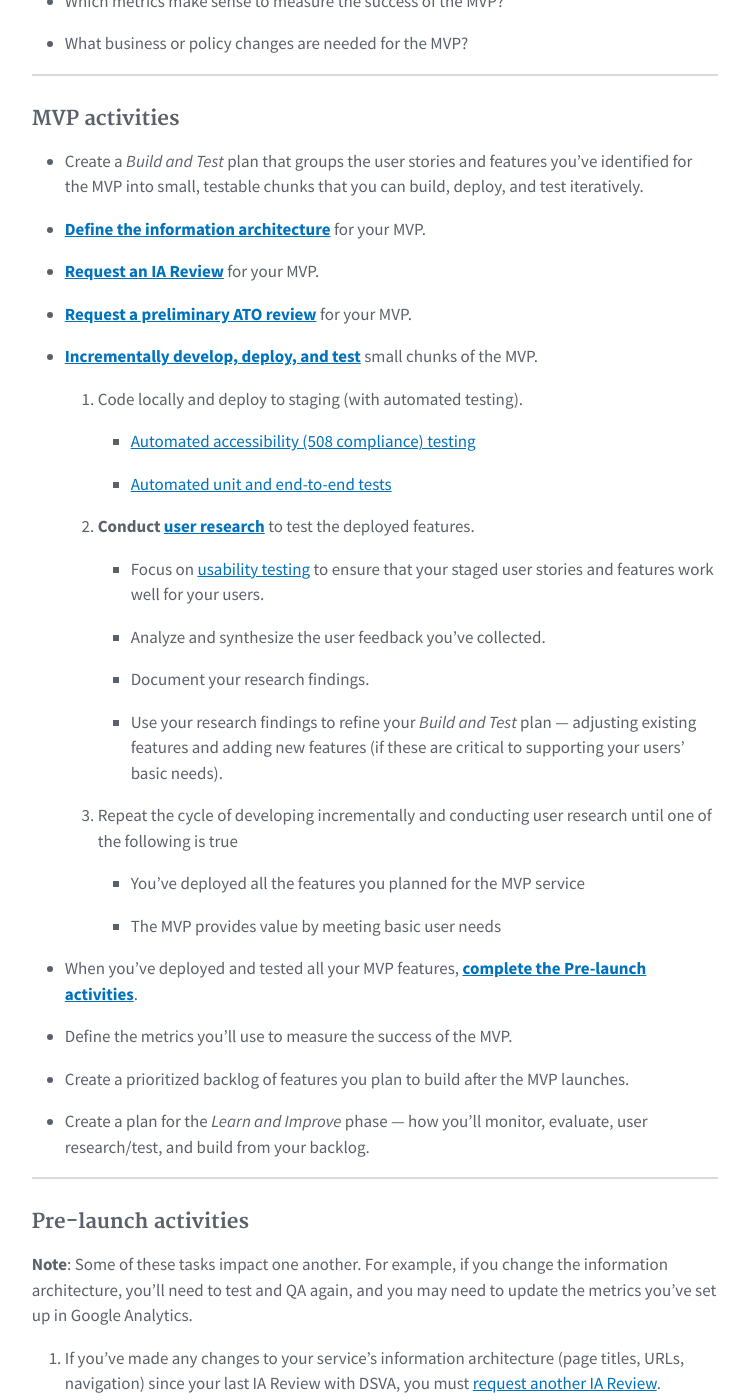
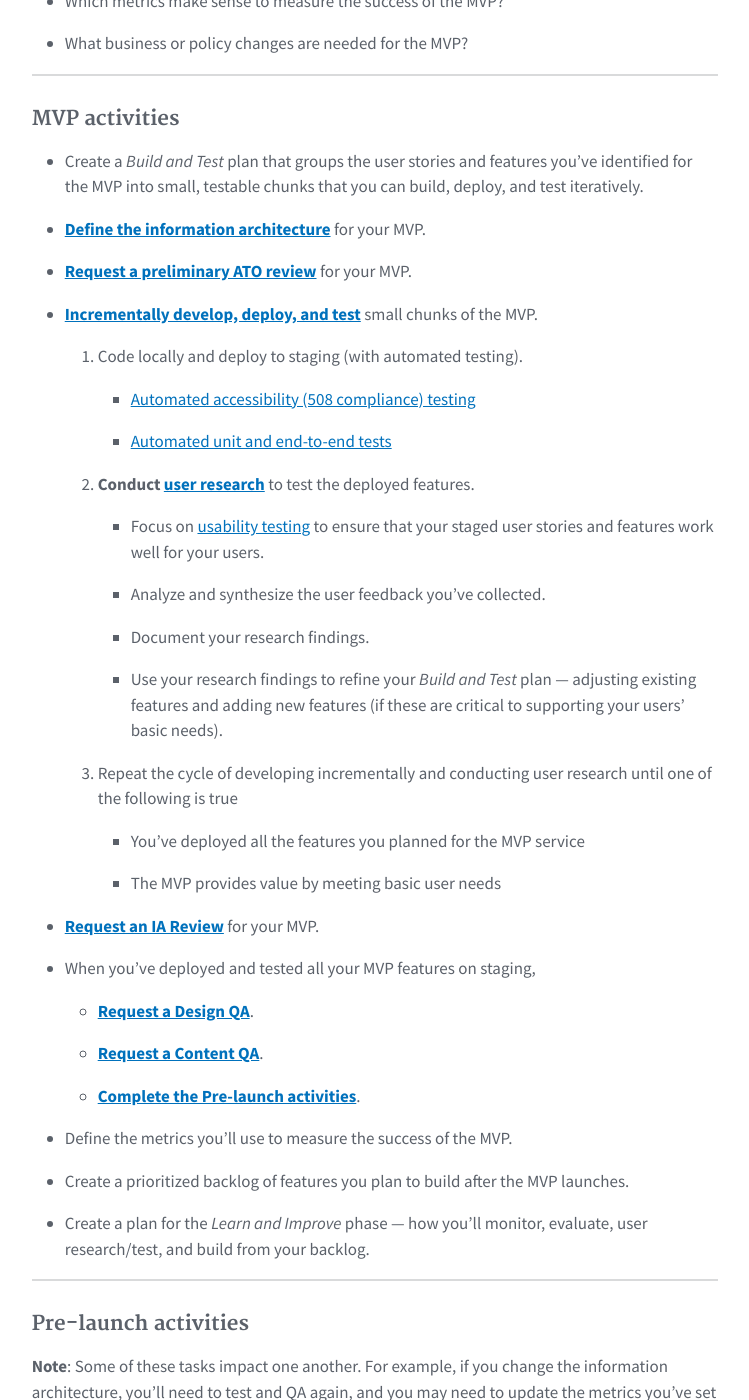
Before and after one commit to department-of-veterans-affairs/va-digital-service-handbook, a Jekyll site: the page built from _pages/delivery/build-and-test-2.md, in a window 1280 px wide and 1400 px high, scrolled down 590 px. Shown: the whole window, without its empty margins (369-1118 px from the left). Built offline with Jekyll 4.4.1, drawn with Linux system fonts in a browser that asks for light colours; nearby versions of some CDN libraries.

Commit message:
Update build and test 2

```diff
--- a/_pages/delivery/build-and-test-2.md
+++ b/_pages/delivery/build-and-test-2.md
@@ -80,7 +78,15 @@ permalink: /delivery/build-and-test/activities
 
       * The MVP provides value by meeting basic user needs
 
-* When you've deployed and tested all your MVP features, **[complete the Pre-launch activities](#pre-launch-activities)**.
+* **<a href="https://github.com/department-of-veterans-affairs/vets-work-practices/blob/master/Reviews-External-Contractors/request-ia-review.md#request-an-ia-review" target="_blank">Request an IA Review</a>** for your MVP.
+
+
+* When you've deployed and tested all your MVP features on staging,
+  * **<a href="https://github.com/department-of-veterans-affairs/vets-work-practices/blob/master/Reviews-External-Contractors/request-design-qa.md" target="_blank">Request a Design QA</a>**.
+
+  * **<a href="https://github.com/department-of-veterans-affairs/vets-work-practices/blob/master/Reviews-External-Contractors/request-content-qa.md" target="_blank">Request a Content QA</a>**.
+
+  * **[Complete the Pre-launch activities](#pre-launch-activities)**.
 
 * Define the metrics you'll use to measure the success of the MVP.
 
```
Also changed, not shown: other parts of _pages/delivery/build-and-test-2.md (+0 -2 lines).
